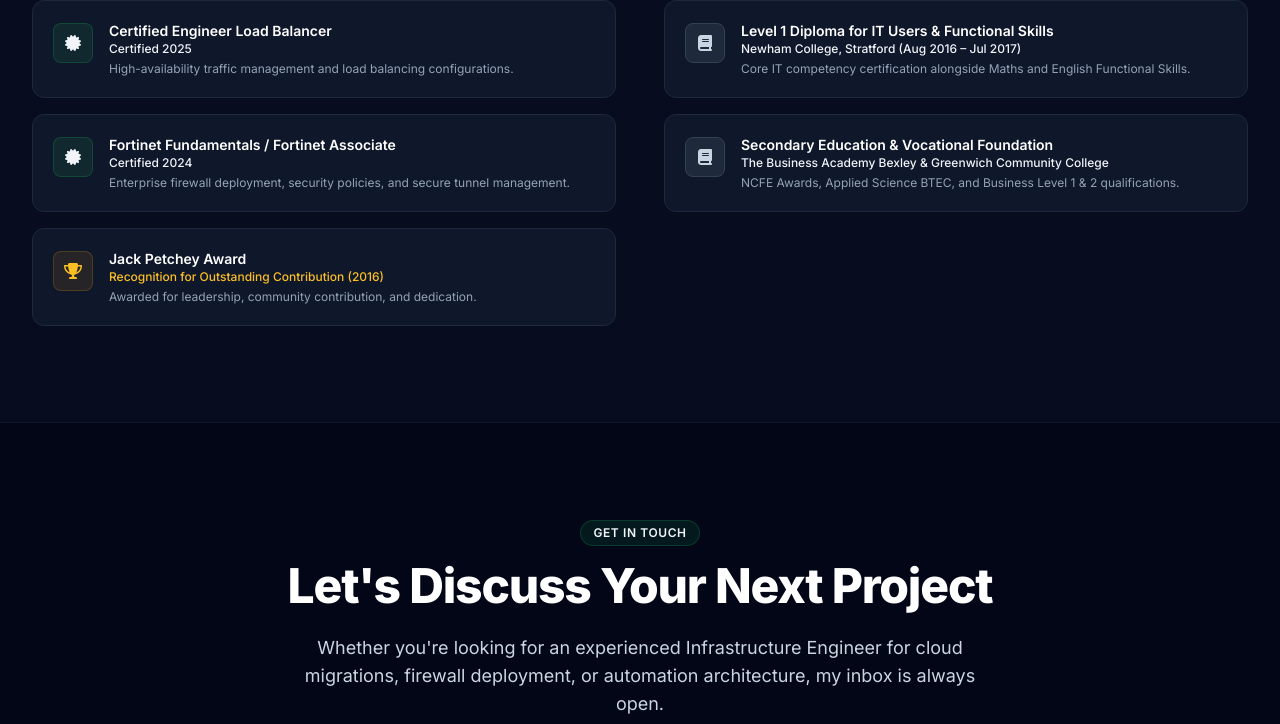
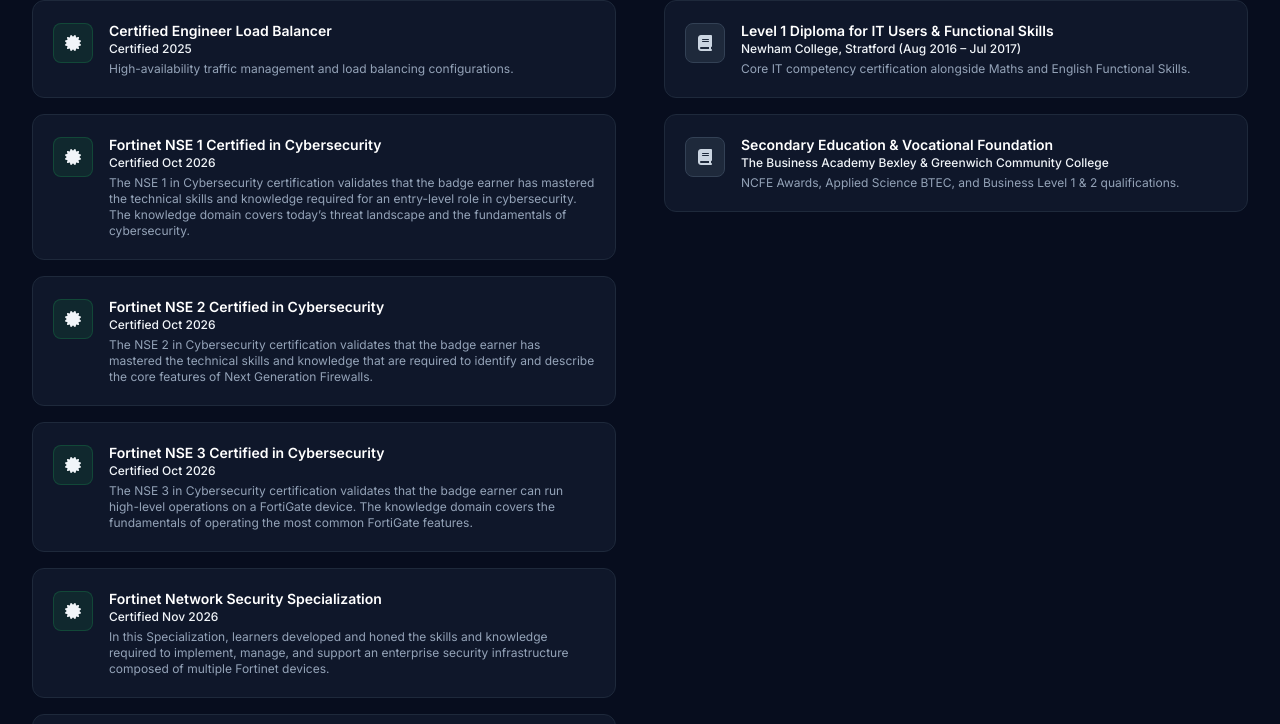
Before and after one commit to techgrid-systems/portfolio, a plain HTML site: page index.html in a window 1280 px wide. Shown: the part 7108-7832 px from the top of the page. Drawn offline with nearby package versions, Linux system fonts and the light colour scheme.

Commit message:
Update index.html

```diff
--- a/index.html
+++ b/index.html
@@ -663,6 +663,7 @@
                     <h3 class="text-lg sm:text-xl font-bold text-white mb-6 flex items-center">
                         <i class="fa-solid fa-award text-brand-400 mr-3"></i> Certifications & Awards
                     </h3>
+
                     <div class="space-y-4">
                         <div class="p-4 sm:p-5 rounded-xl bg-slate-900 border border-slate-800 flex items-start space-x-4">
                             <div class="w-10 h-10 rounded-lg bg-brand-500/10 border border-brand-500/20 flex items-center justify-center text-brand-400 font-bold shrink-0 mt-0.5">
@@ -683,6 +684,50 @@
                                 <h4 class="text-white font-semibold text-sm">Certified Engineer Load Balancer</h4>
                                 <p class="text-xs text-brand-400 font-medium mb-1">Certified 2025</p>
                                 <p class="text-xs text-slate-400">High-availability traffic management and load balancing configurations.</p>
+                            </div>
+                        </div>
+
+                        <div class="p-4 sm:p-5 rounded-xl bg-slate-900 border border-slate-800 flex items-start space-x-4">
+                            <div class="w-10 h-10 rounded-lg bg-brand-500/10 border border-brand-500/20 flex items-center justify-center text-brand-400 font-bold shrink-0 mt-0.5">
+                                <i class="fa-solid fa-certificate"></i>
+                            </div>
+                            <div>
+                                <h4 class="text-white font-semibold text-sm">Fortinet NSE 1 Certified in Cybersecurity</h4>
+                                <p class="text-xs text-brand-400 font-medium mb-1">Certified Oct 2026</p>
+                                <p class="text-xs text-slate-400">The NSE 1 in Cybersecurity certification validates that the badge earner has mastered the technical skills and knowledge required for an entry-level role in cybersecurity. The knowledge domain covers today’s threat landscape and the fundamentals of cybersecurity.</p>
+                            </div>
+                        </div>
+
+                        <div class="p-4 sm:p-5 rounded-xl bg-slate-900 border border-slate-800 flex items-start space-x-4">
+                            <div class="w-10 h-10 rounded-lg bg-brand-500/10 border border-brand-500/20 flex items-center justify-center text-brand-400 font-bold shrink-0 mt-0.5">
+                                <i class="fa-solid fa-certificate"></i>
+                            </div>
+                            <div>
+                                <h4 class="text-white font-semibold text-sm">Fortinet NSE 2 Certified in Cybersecurity</h4>
+                                <p class="text-xs text-brand-400 font-medium mb-1">Certified Oct 2026 </p>
+                                <p class="text-xs text-slate-400">The NSE 2 in Cybersecurity certification validates that the badge earner has mastered the technical skills and knowledge that are required to identify and describe the core features of Next Generation Firewalls.</p>
+                            </div>
+                        </div>
+
+                        <div class="p-4 sm:p-5 rounded-xl bg-slate-900 border border-slate-800 flex items-start space-x-4">
+                            <div class="w-10 h-10 rounded-lg bg-brand-500/10 border border-brand-500/20 flex items-center justify-center text-brand-400 font-bold shrink-0 mt-0.5">
+                                <i class="fa-solid fa-certificate"></i>
+                            </div>
+                            <div>
+                                <h4 class="text-white font-semibold text-sm">Fortinet NSE 3 Certified in Cybersecurity</h4>
+                                <p class="text-xs text-brand-400 font-medium mb-1">Certified Oct 2026 </p>
+                                <p class="text-xs text-slate-400">The NSE 3 in Cybersecurity certification validates that the badge earner can run high-level operations on a FortiGate device. The knowledge domain covers the fundamentals of operating the most common FortiGate features.</p>
+                            </div>
+                        </div>
+
+                        <div class="p-4 sm:p-5 rounded-xl bg-slate-900 border border-slate-800 flex items-start space-x-4">
+                            <div class="w-10 h-10 rounded-lg bg-brand-500/10 border border-brand-500/20 flex items-center justify-center text-brand-400 font-bold shrink-0 mt-0.5">
+                                <i class="fa-solid fa-certificate"></i>
+                            </div>
+                            <div>
+                                <h4 class="text-white font-semibold text-sm">Fortinet Network Security Specialization</h4>
+                                <p class="text-xs text-brand-400 font-medium mb-1">Certified Nov 2026</p>
+                                <p class="text-xs text-slate-400">In this Specialization, learners developed and honed the skills and knowledge required to implement, manage, and support an enterprise security infrastructure composed of multiple Fortinet devices.</p>
                             </div>
                         </div>
 
```
